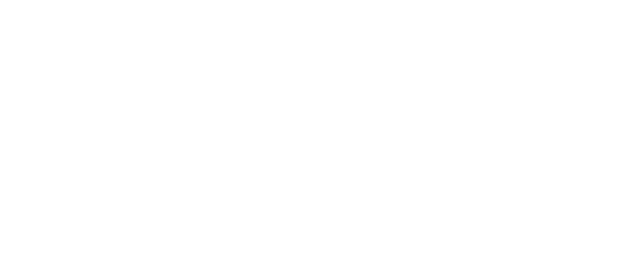
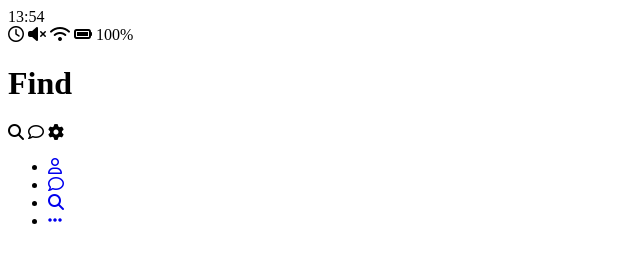
Before and after one commit to iteach12/kakao-clone-v2, a plain HTML site: page find.html in a window 1280 px wide. Shown: the whole page, without its empty margins (0-640 px from the left). Drawn offline with Linux system fonts and the light colour scheme.

Commit message:
#6.2 Navigation

```diff
--- a/find.html
+++ b/find.html
@@ -0,0 +1,67 @@
+<!DOCTYPE html>
+<html lang="en">
+  <head>
+    <meta charset="UTF-8" />
+    <meta name="viewport" content="width=device-width, initial-scale=1.0" />
+    <script
+      src="https://kit.fontawesome.com/d63bb8d37a.js"
+      crossorigin="anonymous"
+    ></script>
+    <title>Find | Kakao Clone</title>
+  </head>
+  <body>
+    <div class="status-bar">
+      <div class="status-bar__column">
+        <span class="status-bar__clock">13:54 </span>
+      </div>
+      <div class="status-bar__column">
+        <i class="far fa-clock"></i>
+        <i class="fas fa-volume-mute"></i>
+        <i class="fas fa-wifi"></i>
+        <i class="fas fa-battery-full"></i>
+        <span class="status-bar__battery-level">100%</span>
+      </div>
+    </div>
+
+    <header class="header">
+      <div class="header__header-column">
+        <h1 class="header__title">Find</h1>
+      </div>
+      <div class="header__header-column">
+        <span class="header-icon">
+          <i class="fas fa-search"></i>
+        </span>
+        <span class="header-icon">
+          <i class="far fa-comment"></i>
+        </span>
+        <span class="header-icon">
+          <i class="fas fa-cog"></i>
+        </span>
+      </div>
+    </header>
+    <nav class="nav">
+      <ul class="nav__list">
+        <li class="nav__list-item">
+          <a href="friends.html" class="nav__list-link">
+            <i class="far fa-user"></i>
+          </a>
+        </li>
+        <li class="nav__list-item">
+          <a href="index.html" class="nav__list-link">
+            <i class="far fa-comment"></i>
+          </a>
+        </li>
+        <li class="nav__list-item">
+          <a href="find.html" class="nav__list-link">
+            <i class="fas fa-search"></i>
+          </a>
+        </li>
+        <li class="nav__list-item">
+          <a href="more.html" class="nav__list-link">
+            <i class="fas fa-ellipsis-h"></i>
+          </a>
+        </li>
+      </ul>
+    </nav>
+  </body>
+</html>
```
Also changed, not shown: friends.html (+67 -0 lines), index.html (+41 -0 lines), more.html (+67 -0 lines).
